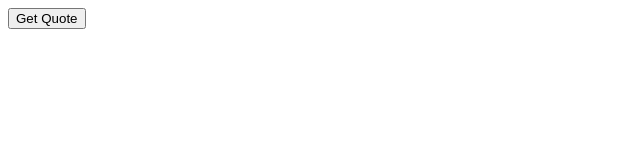
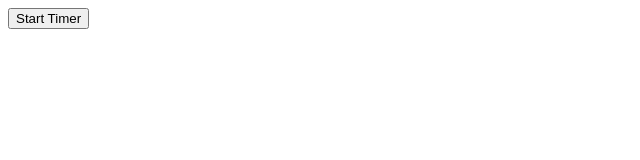
Before and after one commit to ftrftr77/python-todo-cli, a plain HTML site: page index.html in a window 1280 px wide. Shown: the full height of the page, 0-640 px from the left. Drawn offline with Linux system fonts and the light colour scheme.

Commit message:
Add HTML button

```diff
--- a/index.html
+++ b/index.html
@@ -1 +1 @@
-<button id="quoteBtn">Get Quote</button>
+<button id="startBtn">Start Timer</button>
```
